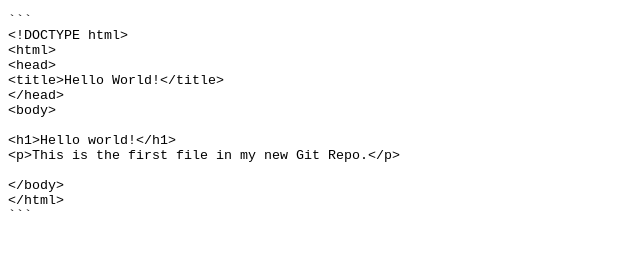
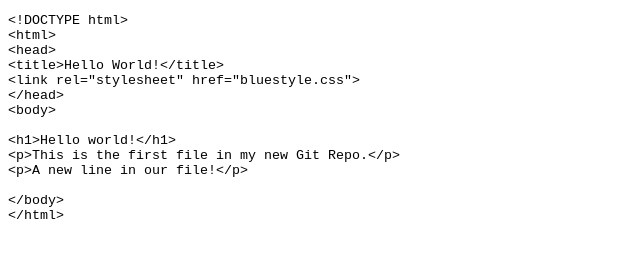
Before and after one commit to klimovak159357147/hello-world, a plain HTML site: page index.html in a window 1280 px wide. Shown: the whole page, without its empty margins (0-640 px from the left). Drawn offline with Linux system fonts and the light colour scheme.

Commit message:
Updated index.html with a new line

````diff
--- a/index.html
+++ b/index.html
@@ -5,11 +5,11 @@
 	<title></title>
 	<meta name="generator" content="LibreOffice 7.4.3.2 (Linux)"/>
 	<meta name="created" content="2025-01-22T13:10:15.282726599"/>
-	<meta name="changed" content="2025-01-22T13:10:40.850070968"/>
+	<meta name="changed" content="2025-01-22T13:36:16.830803360"/>
 	<style type="text/css">
 		@page { size: 21cm 29.7cm; margin: 2cm }
-		p { line-height: 115%; margin-bottom: 0.25cm; background: transparent }
-		pre { background: transparent }
+		p { line-height: 115%; margin-bottom: 0.25cm; background: transparent; background: transparent }
+		pre { background: transparent; background: transparent }
 		pre.western { font-family: "Liberation Mono", monospace; font-size: 10pt }
 		pre.cjk { font-family: "Noto Sans Mono CJK SC", monospace; font-size: 10pt }
 		pre.ctl { font-family: "Liberation Mono", monospace; font-size: 10pt }
@@ -17,19 +17,19 @@
 		a:visited { color: #800000; text-decoration: underline }
 	</style>
 </head>
-<body lang="cs-CZ" link="#000080" vlink="#800000" dir="ltr"><pre class="western">```
-&lt;!DOCTYPE html&gt;
+<body lang="cs-CZ" link="#000080" vlink="#800000" dir="ltr"><pre class="western">&lt;!DOCTYPE html&gt;
 &lt;html&gt;
 &lt;head&gt;
 &lt;title&gt;Hello World!&lt;/title&gt;
+&lt;link rel=&quot;stylesheet&quot; href=&quot;bluestyle.css&quot;&gt;
 &lt;/head&gt;
 &lt;body&gt;
 
 &lt;h1&gt;Hello world!&lt;/h1&gt;
 &lt;p&gt;This is the first file in my new Git Repo.&lt;/p&gt;
+&lt;p&gt;A new line in our file!&lt;/p&gt;
 
 &lt;/body&gt;
-&lt;/html&gt;
-``` </pre>
+&lt;/html&gt; </pre>
 </body>
 </html>
````
Also changed, not shown: 2 other files.
